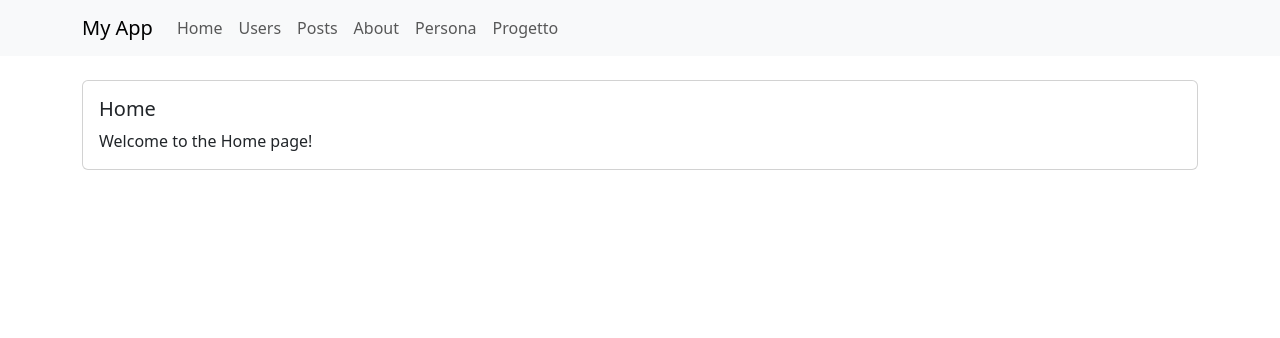
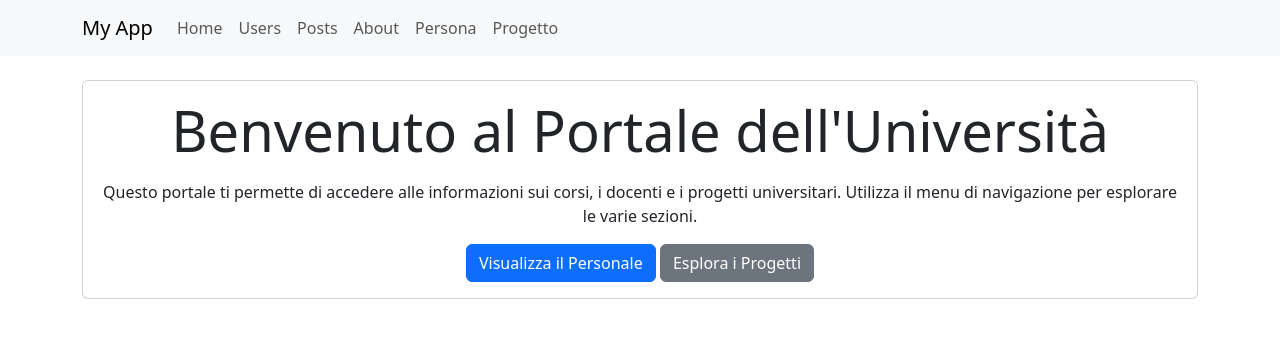
Before and after one commit to FedericoFrancescoFalco/progetto_finale, a React (Vite) app in the folder progetto_finale/: page / in a window 1280 px wide. Shown: the top 338 px of the page. Built offline with nearby package versions, Linux system fonts and the light colour scheme.

Commit message:
modifiche

```diff
--- a/progetto_finale/src/components/Home.jsx
+++ b/progetto_finale/src/components/Home.jsx
@@ -1,15 +1,27 @@
 import React from 'react';
-import { Container, Card } from 'react-bootstrap';
+import { Container, Card, Button } from 'react-bootstrap';
+import { Link } from 'react-router-dom'; // Importa Link da react-router-dom
 
 const Home = () => {
   return (
     <Container className="mt-4">
-      <Card>
+      <Card className="text-center">
         <Card.Body>
-          <Card.Title>Home</Card.Title>
-          <Card.Text>
-            Welcome to the Home page!
+          <Card.Title className="display-4">Benvenuto al Portale dell'Università</Card.Title>
+          <Card.Text className="mt-3">
+            Questo portale ti permette di accedere alle informazioni sui corsi, i docenti e i progetti universitari.
+            Utilizza il menu di navigazione per esplorare le varie sezioni.
           </Card.Text>
+          <Button variant="primary">
+            <Link to="/persona" style={{ textDecoration: 'none', color: 'white' }}>
+              Visualizza il Personale
+            </Link>
+          </Button>{' '}
+          <Button variant="secondary">
+            <Link to="/progetto" style={{ textDecoration: 'none', color: 'white' }}>
+              Esplora i Progetti
+            </Link>
+          </Button>
         </Card.Body>
       </Card>
     </Container>
```
Also changed, not shown: 1 other file (tests, documents, lock files or other folders).
